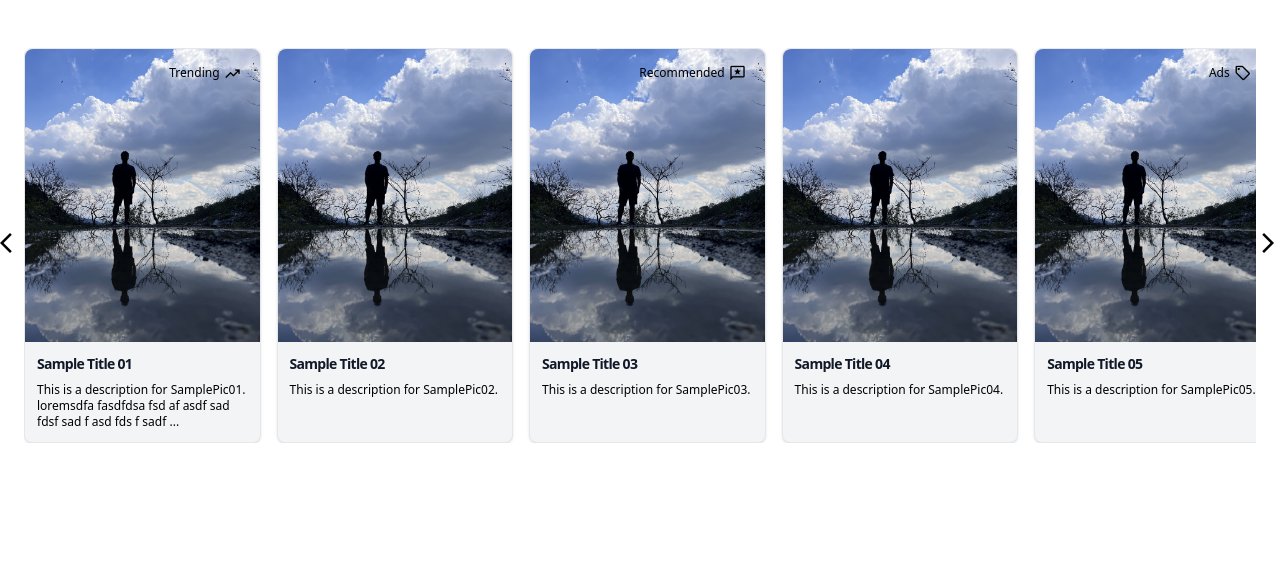
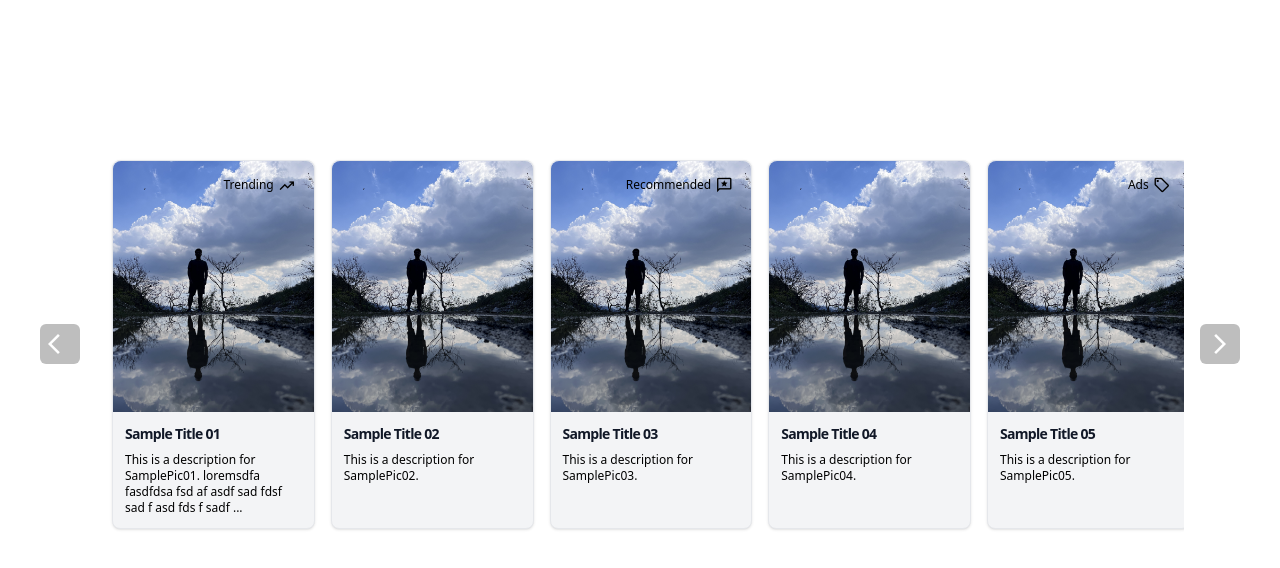
Before and after one commit to Bharatchandran/MAP_Frontend_Challenge_01, a React (Vite) app: page / in a window 1280 px wide. Shown: the top 568 px of the page. Built offline with nearby package versions, Linux system fonts and the light colour scheme.

Commit message:
style scroll button

```diff
--- a/src/Component/Card/Card.jsx
+++ b/src/Component/Card/Card.jsx
@@ -20,7 +20,7 @@ const Card = ({title, description, image, tag }) => {
     return (
 
         <div  onMouseEnter={handleMouseEnter}
-        onMouseLeave={handleMouseLeave} className={`relative flex-shrink-0 w-[32%] lg:w-[19.2%] rounded-lg border shadow bg-gray-100 snap-center ${loading? "animate-pulse":""}  transition-transform duration-300 transform hover:scale-105  `}>
+        onMouseLeave={handleMouseLeave} className={`min-h-20 relative flex-shrink-0 w-[80%] sm:w-[40%] lg:w-[19.2%] rounded-lg border shadow bg-gray-100 snap-center ${loading? "animate-pulse":""}  transition-transform duration-300 transform hover:scale-105  `}>
             {loading ?
                 <CardSkelton />
             :
--- a/src/Component/CardDrawer/CardDrawer.jsx
+++ b/src/Component/CardDrawer/CardDrawer.jsx
@@ -30,14 +30,14 @@ function CardDrawer() {
   return (
 
 
-     <div className=" h-full w-full flex">
-        <button className=" rounded-md" onClick={scrollLeft}>
-            <span className="material-symbols-outlined">
+     <div className=" h-full w-full flex items-center justify-center p-24">
+        <button className=" opacity-25 hover:opacity-75 h-10 w-10 bg-black absolute z-10 left-10  rounded-md flex items-center justify-center" onClick={scrollLeft}>
+            <span className="material-symbols-outlined text-white">
                 arrow_back_ios
             </span>
         </button>
 
-        <div className="w-full  max-h-[550px] flex gap-4 overflow-x-auto snap-x  " ref={containerRef}>
+        <div className="w-full p-4 flex gap-4 overflow-x-auto overflow-y-hidden snap-x  " ref={containerRef}>
 
             {cardData.map((data) => (
                 <Card
@@ -52,8 +52,8 @@ function CardDrawer() {
 
         </div>
 
-        <button className=" rounded-md" onClick={scrollRight}>
-            <span className="material-symbols-outlined">
+        <button className=" opacity-25 hover:opacity-75 h-10 w-10 bg-black absolute z-10 right-10 rounded-md flex items-center justify-center" onClick={scrollRight}>
+            <span className="text-white material-symbols-outlined">
             arrow_forward_ios
             </span>
         </button>
--- a/src/Component/CardTag/CardTag.jsx
+++ b/src/Component/CardTag/CardTag.jsx
@@ -4,6 +4,7 @@ const CardTag = ({tag, isHovered}) => {
         color: "",
         icon: ""
     })
+
 
     useEffect( () => {
         switch (tag) {
@@ -38,7 +39,9 @@ const CardTag = ({tag, isHovered}) => {
 
   return (
     <div>
-      <div className={`bg-${selectTag.color}-100 text-${selectTag.color}-800 text-xs font-medium me-2 px-2.5 py-0.5 rounded-full dark:bg-${selectTag.color}-900 dark:text-white flex items-center justify-between`}>
+      <div className={`bg-${selectTag.color}-100 text-${selectTag.color}-800 text-xs font-medium me-2 px-2.5 py-0.5 rounded-full dark:bg-${selectTag.color}-900 dark:text-white flex items-center justify-between z-20`}>
+
+
             <p className='hidden md:block'>{tag}</p>
             <span className={`material-symbols-outlined ${isHovered? "text-xs": "text-lg"} ml-1`}>
                 {selectTag.icon}
--- a/src/Component/CarkSkelton/CardSkelton.jsx
+++ b/src/Component/CarkSkelton/CardSkelton.jsx
@@ -7,9 +7,9 @@ const CardSkelton = () => {
             <div className='rounded-t-lg bg-gray-500'  ></div>
         </div>
         <div>
-            <div class="h-2.5  w-32 mx-2 my-4 bg-gray-200 rounded-full dark:bg-gray-500 "></div>
-            <div class="h-2 mx-2 my-3 bg-gray-200 rounded-full dark:bg-gray-700 "></div>
-            <div class="h-2 mx-2 my-3 bg-gray-200 rounded-full dark:bg-gray-700 "></div>
+            <div className="h-2.5  w-32 mx-2 my-4 bg-gray-200 rounded-full dark:bg-gray-500 "></div>
+            <div className="h-2 mx-2 my-3 bg-gray-200 rounded-full dark:bg-gray-700 "></div>
+            <div className="h-2 mx-2 my-3 bg-gray-200 rounded-full dark:bg-gray-700 "></div>
         </div>
     </div>
   )
```
